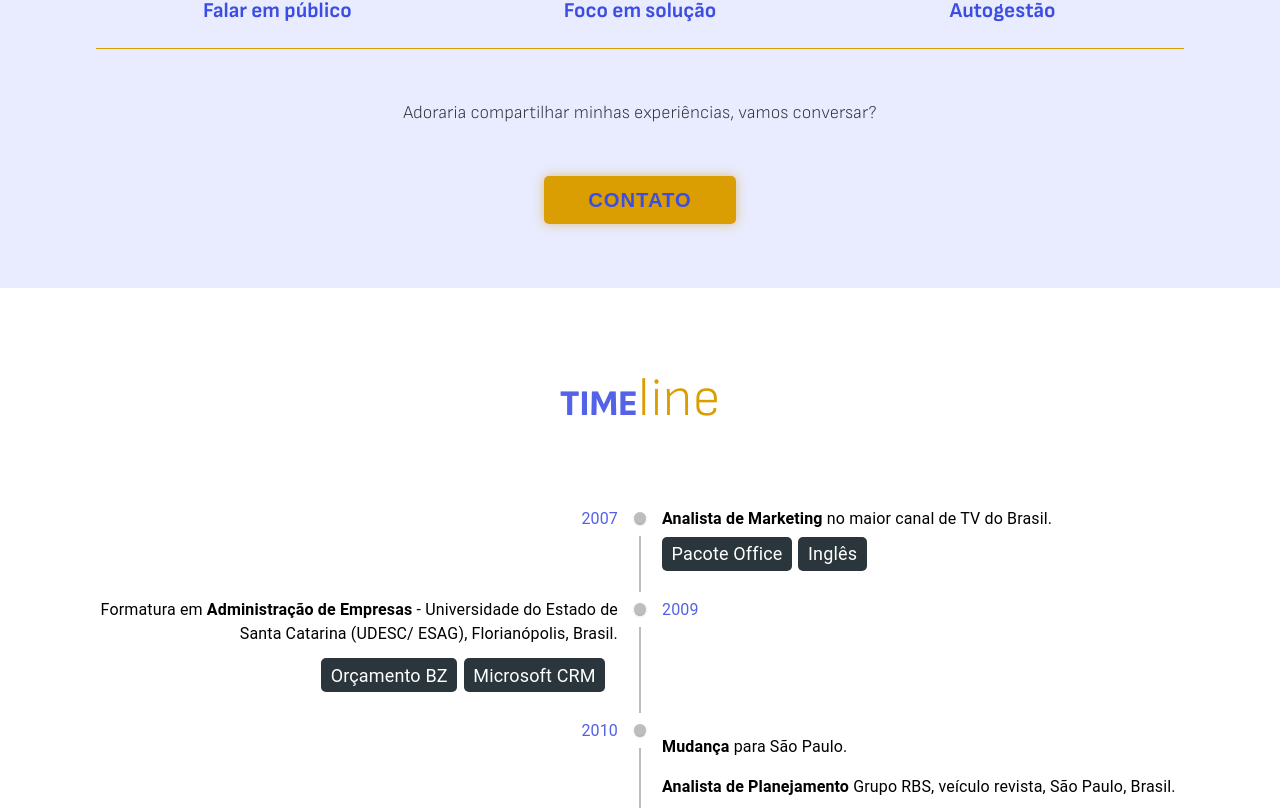
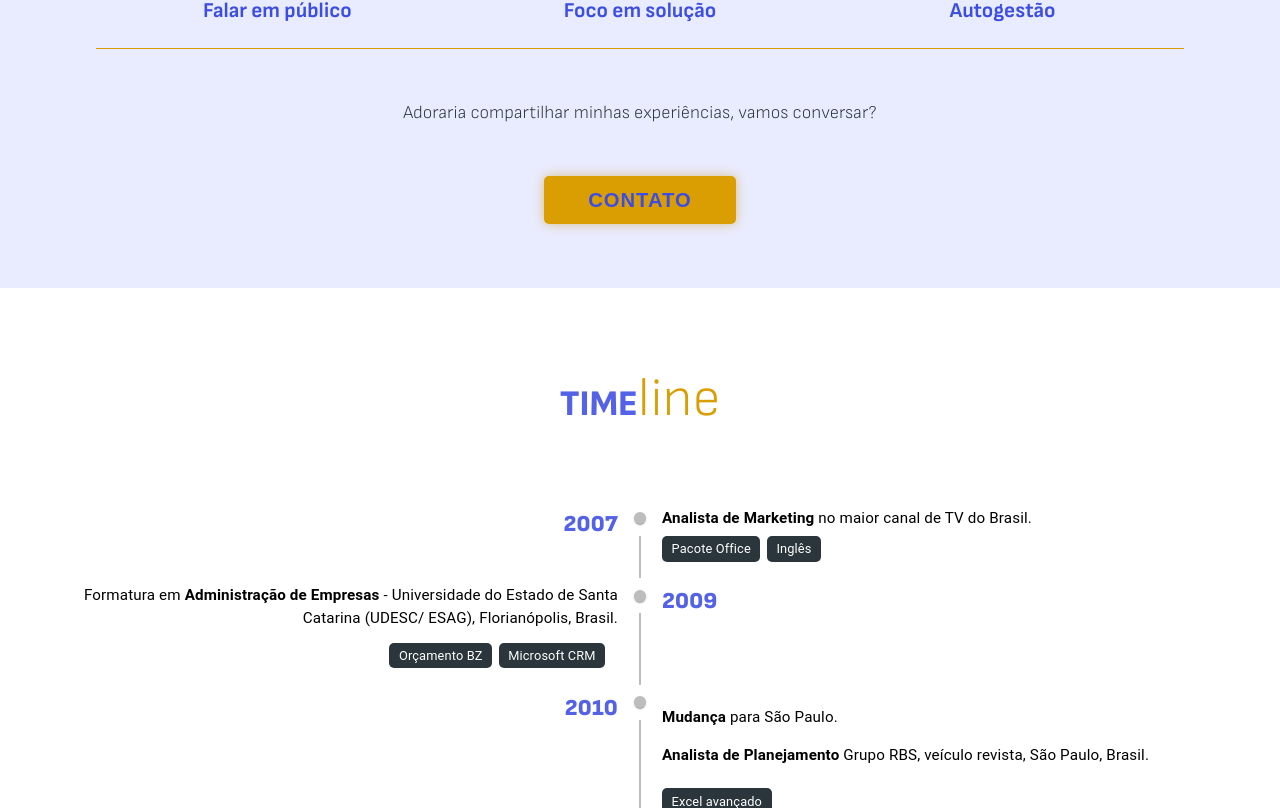
Before and after one commit to Juliana-CH/portfolio-v1, a React (Vite) app: page / in a window 1280 px wide. Shown: the part 1992-2800 px from the top of the page. Built offline with nearby package versions, Linux system fonts and the light colour scheme.

Commit message:
TimeLine styles finalized; Rutes of menu done.

```diff
--- a/package.json
+++ b/package.json
@@ -20,6 +20,7 @@
     "@mui/styles": "^5.13.2",
     "react": "^17.0.2",
     "react-dom": "^17.0.2",
+    "react-router-dom": "^6.12.1",
     "sass": "^1.62.1"
   },
   "devDependencies": {
--- a/src/app/App.jsx
+++ b/src/app/App.jsx
@@ -1,16 +1,14 @@
-import { useState } from "react";
+import { BrowserRouter as Router, Route, Routes, Outlet } from 'react-router-dom';
 import Menu from "../components/menu/Menu";
 import Footer from "../components/footer/Footer";
 import Cover from "../views/cover/Cover";
 import About from "../views/about/About";
 import Skills from "../views/skills/Skills";
 import TimeLine from "../views/timeline/TimeLine";
-import TimelineOppositeContent from '@mui/lab/TimelineOppositeContent';
 import Projects from "../views/projects/Projects";
 import './App.scss';
 
 function App() {
-
   return (
     <>
       <Menu />
--- a/src/components/menu/Menu.jsx
+++ b/src/components/menu/Menu.jsx
@@ -25,6 +25,7 @@ function Menu() {
             <nav className={`menu ${showMobileMenu ? "menu--show" : ""}`}>
               <a href="#cover">Início</a>
               <a href="#about">Sobre mim</a>
+              <a href="#skills">Habilidades</a>
               <a href="#projects">Projetos</a>
               <a href="#contact">Contato</a>
               <button className="menu__close" onClick={handleShowMenuClick}>
--- a/src/main.jsx
+++ b/src/main.jsx
@@ -4,6 +4,8 @@ import App from "./App/App";
 
 ReactDOM.render(<App />, document.getElementById('root')); //Suporta versão React 17.
 
+
+// Se mantivesse a versão 18 não poderia usar a biblioteca mui.
 //ReactDOM.createRoot(document.getElementById('root')).render(
 
 //  <App />
--- a/src/views/about/About.jsx
+++ b/src/views/about/About.jsx
@@ -4,7 +4,7 @@ import "./about.scss";
 function About() {
     return (
         <>
-        <section id="aboutme">
+        <section className="about-me" id="about">
             <div className="title-container">
             <h2 className="titles-first-word">Sobre<span className="titles-second-word">mim</span></h2>
             </div>
--- a/src/views/about/about.scss
+++ b/src/views/about/about.scss
@@ -1,6 +1,6 @@
 @import "../../scss/titles";
 
-#aboutme {
+#about {
     padding: var(--padding-size-h);
     padding-bottom: var(--padding-size-v);
 
--- a/src/views/cover/Cover.jsx
+++ b/src/views/cover/Cover.jsx
@@ -6,7 +6,7 @@ import "../../components/buttons/buttons.scss";
 function Cover() {
     return (
         <>
-        <section className="hello">
+        <section className="cover-container" id="cover">
             <div className="cover-presentation">
                 <h1>
                     <span className="salutation"> <Salutation /></span> EU SOU JULIANA
--- a/src/views/cover/cover.scss
+++ b/src/views/cover/cover.scss
@@ -1,4 +1,4 @@
-.hello {
+.cover-container {
     background-color: var(--first-color);
     color: var(--second-font-color);
     width: auto;
--- a/src/views/timeline/TimeLine.jsx
+++ b/src/views/timeline/TimeLine.jsx
@@ -1,4 +1,5 @@
 import * as React from 'react';
+import "./timeline.scss";
 import Timeline from '@mui/lab/Timeline';
 import TimelineItem from '@mui/lab/TimelineItem';
 import TimelineSeparator from '@mui/lab/TimelineSeparator';
@@ -9,7 +10,6 @@ import TimelineOppositeContent from '@mui/lab/TimelineOppositeContent';
 import { makeStyles } from '@mui/styles';
 import { FontAwesomeIcon } from '@fortawesome/react-fontawesome';
 import { faHeart } from '@fortawesome/free-solid-svg-icons';
-import "./timeline.scss";
 
 const useStyles = makeStyles({
     myCustomClass: {
@@ -23,7 +23,7 @@ export default function OppositeContentTimeline() {
     return (
 
     <>
-    <section id="time-line">
+    <section id="timeline">
 
         <div className="title-container">
             <h2 className="titles-first-word">Time<span className="titles-second-word">line</span></h2>
@@ -194,7 +194,7 @@ export default function OppositeContentTimeline() {
             <TimelineConnector />
           </TimelineSeparator>
           <TimelineContent className="timeline-item-text">
-            <p>Mergulhada na <strong>maternidade</strong> e compartilhando nossas experiências em <a href= "naosaogemeos.com.br" target='blank'>Não São Gêmeos.</a></p>
+            <p>Mergulhada na <strong>maternidade</strong> e compartilhando em <a href= "naosaogemeos.com.br" target='blank'>Não São Gêmeos.</a></p>
             </TimelineContent>
         </TimelineItem>
 
@@ -294,7 +294,7 @@ export default function OppositeContentTimeline() {
           </TimelineSeparator>
           <TimelineContent className="timeline-item-text">
             <p><strong>Pós-Graduada em UX/UI e Desenvolvimento Front-End</strong> (ESAT), Espanha.</p>
-            <p>Estágio em Front-End na startup AmFi.</p>
+            <p><strong>Estágio em Front-End</strong> na startup AmFi.</p>
             <div className="timeline-skills">
                 <h2 className="timeline-skills-item">React</h2>
                 <h2 className="timeline-skills-item">Next JS</h2>
@@ -308,4 +308,4 @@ export default function OppositeContentTimeline() {
     </section>
     </>
     );
-  }
+  };
--- a/src/views/timeline/timeline.scss
+++ b/src/views/timeline/timeline.scss
@@ -1,20 +1,15 @@
 @import "../../scss/titles";
 
-#time-line {
+#timeline {
     padding: var(--padding-size-h);
     padding-bottom: var(--padding-size-v);
     font-family: 'Sofia Sans';
-}
 
   .timeline-year {
-    font-size: var(--font-m);
-    color: var(--first-color);
-    font-weight: 900;
-    font-family: 'Sofia Sans';
-  }
-
-  .timeline-item-dot {
-    color: var(--first-color);
+  font-size: var(--font-s);
+  color: var(--first-color);
+  font-weight: 900;
+  font-family: 'Sofia Sans';
   }
 
   .timeline-item-text {
@@ -22,6 +17,30 @@
     align-items: center;
     font-size: var(--font-xs);
   }
+
+  .timeline-skills-item {
+    background-color: var(--first-font-color);
+    color: var(--fourth-color);
+    margin-right: .4rem;
+    margin-top: .4rem;
+    border: none;
+    border-radius: 5px;
+    padding: .2rem;
+    padding-left: .6rem;
+    padding-right: .6rem;
+    font-weight: 400;
+    font-size: var(--font-s);
+  }
+
+  .timeline-skills-item-2022 {
+    display: flex;
+    flex-wrap: wrap;
+    font-size: var(--font-xs);
+    margin-right: 1rem;
+    width: 60%; /* width: para dividir em colunas */
+    justify-content: flex-end;
+  }
+}
 
   .timeline-skills {
     display: flex;
@@ -40,28 +59,6 @@
     justify-content: flex-end;
   }
 
-  .timeline-skills-item {
-    background-color: var(--first-font-color);
-    color: var(--fourth-color);
-    margin-right: .4rem;
-    margin-top: .4rem;
-    border: none;
-    border-radius: 5px;
-    padding: .2rem;
-    padding-left: .6rem;
-    padding-right: .6rem;
-    font-weight: 400;
-  }
-
-  .timeline-skills-item-2022 {
-    display: flex;
-    flex-wrap: wrap;
-    font-size: var(--font-xs);
-    margin-right: 1rem;
-    width: 60%; /* width: para dividir em colunas */
-    justify-content: flex-end;
-  }
-
   .heart-icon {
     color: rgb(239, 100, 124);
   }
```
Also changed, not shown: 1 other file (tests, documents, lock files or other folders).
